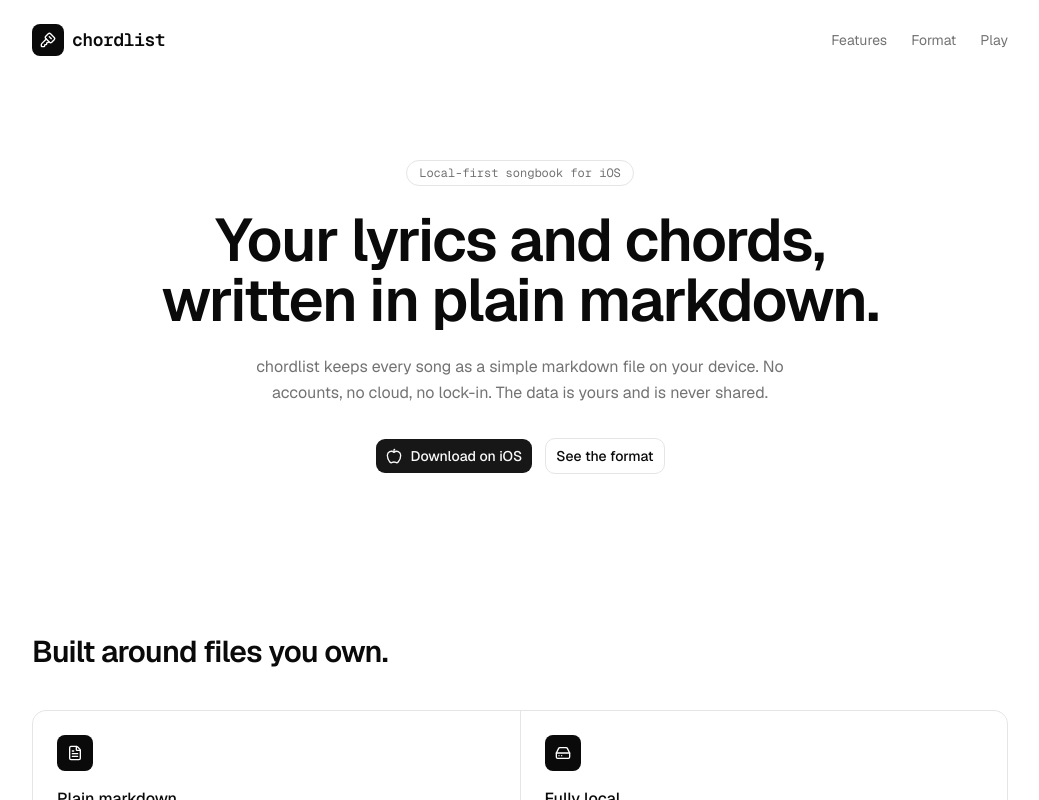
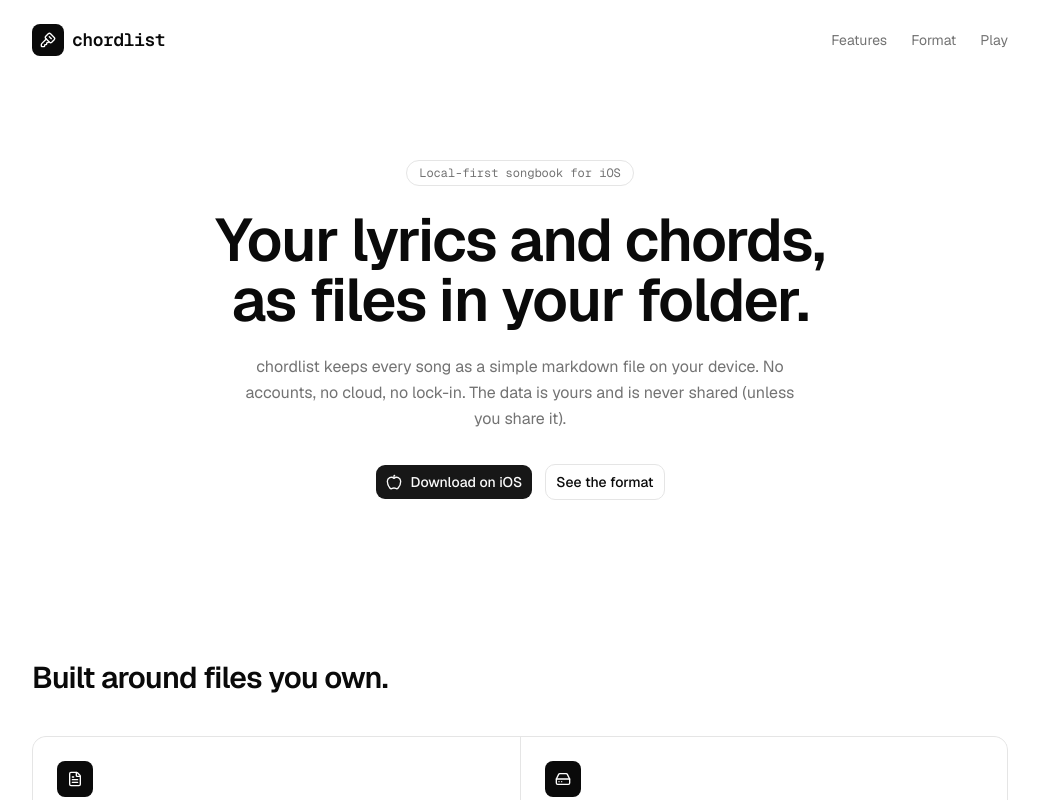
Before and after one commit to dnnsmnstrr/chordlist-website, a Next.js app: page / in a window 1280 px wide. Shown: the top 800 px of the page, without its empty margins (120-1159 px from the left). Built offline with nearby package versions, Linux system fonts and the light colour scheme.

Commit message:
feat: update hero component to clarify file storage method
Co-authored-by: Dennis Muensterer <3686989+dnnsmnstrr@users.noreply.github.com>

```diff
--- a/components/hero.tsx
+++ b/components/hero.tsx
@@ -8,11 +8,11 @@ export function Hero() {
         Local-first songbook for iOS
       </span>
       <h1 className="mx-auto mt-6 max-w-3xl text-balance text-4xl font-semibold tracking-tight sm:text-6xl">
-        Your lyrics and chords, written in plain markdown.
+        Your lyrics and chords, as files in your folder.
       </h1>
       <p className="mx-auto mt-6 max-w-xl text-pretty leading-relaxed text-muted-foreground">
         chordlist keeps every song as a simple markdown file on your device. No accounts, no cloud, no lock-in. The data
-        is yours and is never shared.
+        is yours and is never shared (unless you share it).
       </p>
       <div className="mt-8 flex flex-col items-center justify-center gap-3 sm:flex-row">
         <Button size="lg" className="gap-2">
```
